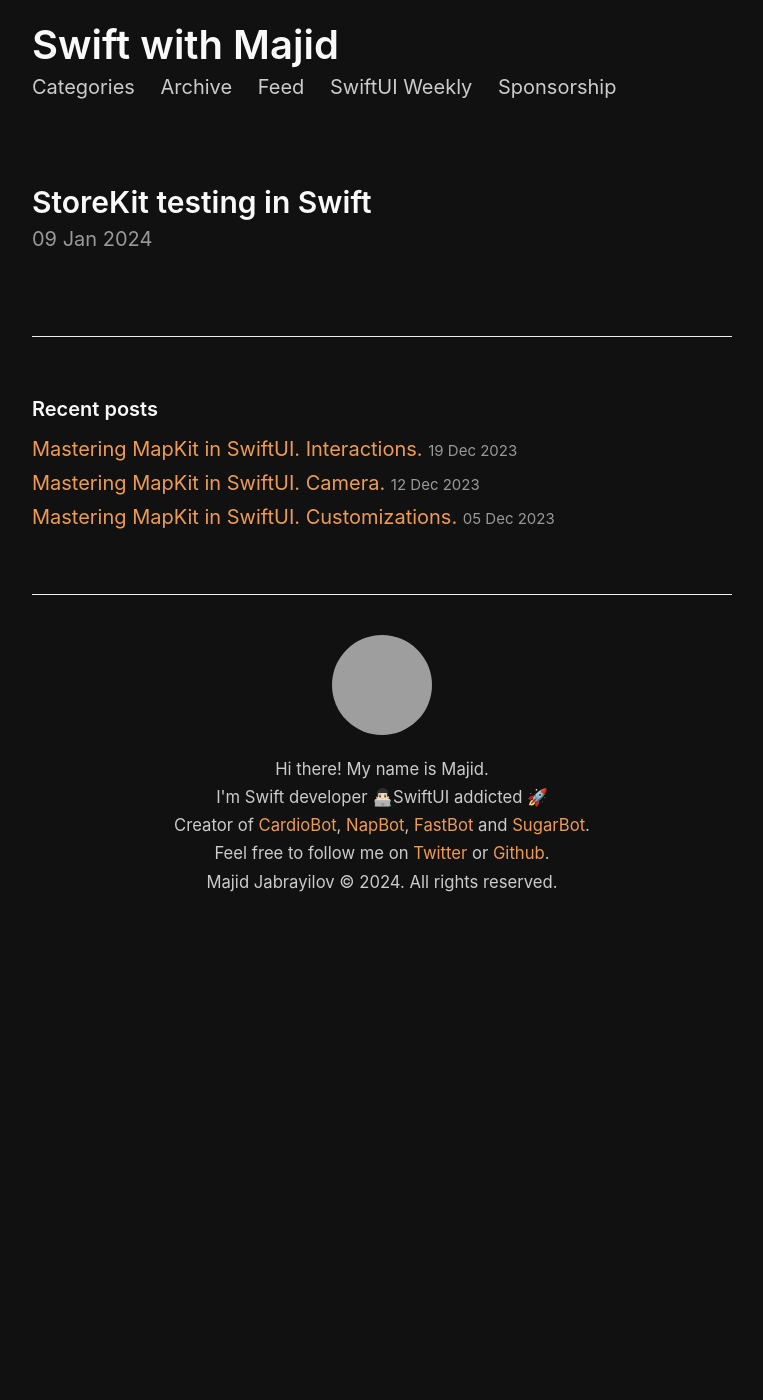
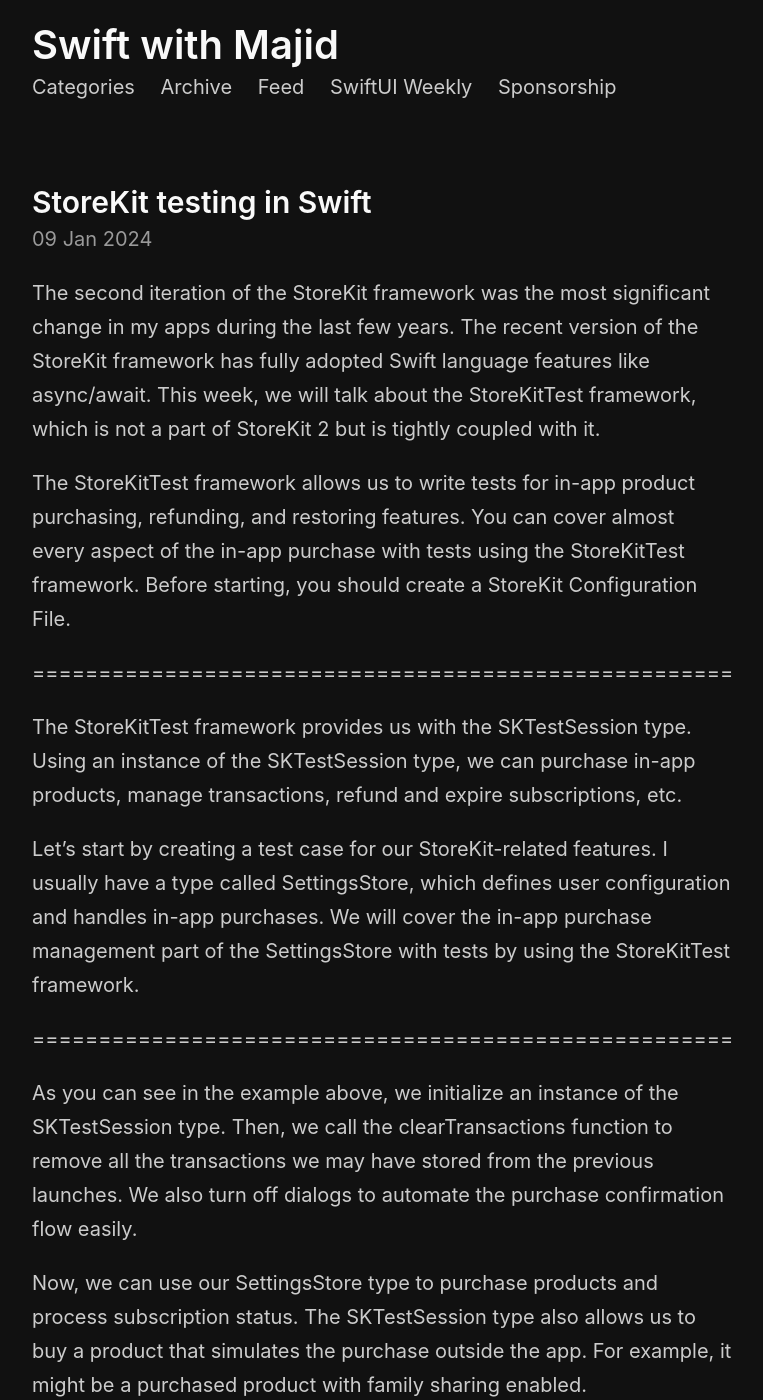
Before and after one commit to mecid/mecid.github.io, a Jekyll site: the page built from _posts/2024-01-09-storekit-testing-in-swift.md, in a window 1280 px wide and 1400 px high. Shown: the whole window, without its empty margins (258-1021 px from the left). Built offline with Jekyll 4.4.1, drawn with Linux system fonts in a browser that asks for light colours; some of the changed text lies outside the part shown; grey boxes are pictures that could not be loaded.

Commit message:
storekit testing post content added

```diff
--- a/_posts/2024-01-09-storekit-testing-in-swift.md
+++ b/_posts/2024-01-09-storekit-testing-in-swift.md
@@ -2,3 +2,29 @@
 title: StoreKit testing in Swift
 layout: post
 ---
+
+The second iteration of the StoreKit framework was the most significant change in my apps during the last few years. The recent version of the StoreKit framework has fully adopted Swift language features like async/await. This week, we will talk about the StoreKitTest framework, which is not a part of StoreKit 2 but is tightly coupled with it.
+
+The StoreKitTest framework allows us to write tests for in-app product purchasing, refunding, and restoring features. You can cover almost every aspect of the in-app purchase with tests using the StoreKitTest framework. Before starting, you should create a StoreKit Configuration File.
+
+=====================================================
+
+The StoreKitTest framework provides us with the SKTestSession type. Using an instance of the SKTestSession type, we can purchase in-app products, manage transactions, refund and expire subscriptions, etc.
+
+Let's start by creating a test case for our StoreKit-related features. I usually have a type called SettingsStore, which defines user configuration and handles in-app purchases. We will cover the in-app purchase management part of the SettingsStore with tests by using the StoreKitTest framework.
+
+=====================================================
+
+As you can see in the example above, we initialize an instance of the SKTestSession type. Then, we call the clearTransactions function to remove all the transactions we may have stored from the previous launches. We also turn off dialogs to automate the purchase confirmation flow easily.
+
+Now, we can use our SettingsStore type to purchase products and process subscription status. The SKTestSession type also allows us to buy a product that simulates the purchase outside the app. For example, it might be a purchased product with family sharing enabled.
+
+=====================================================
+
+As you can see in the example above, we use the buyProduct function on an instance of the SKTestSession type to simulate a purchase. We can also use the expireSubscription function of the SKTestSession type to expire ongoing subscriptions and verify how our app processes this data.
+
+=====================================================
+
+The SKTestSession type also allows us to simulate product refunds using the refundTransaction function. Another exciting option is to test how the app reacts to transaction updates.
+
+For example, you can use the askToBuyEnabled property to enable the ask-to-buy feature and then use the approveAskToBuyTransaction or declineAskToBuyTransaction functions to approve or decline purchases. In this case, the transaction should change from pending to successful.
```
